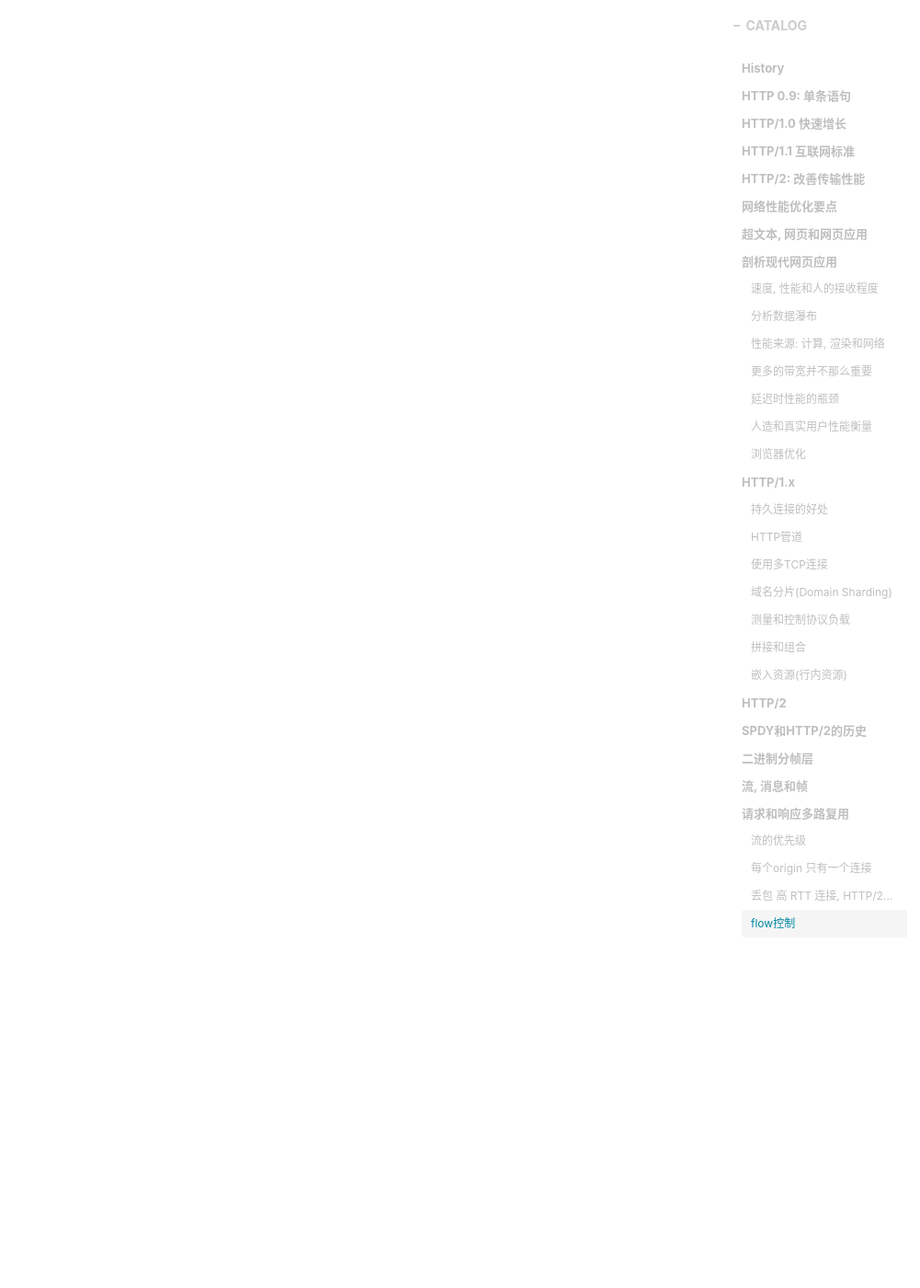
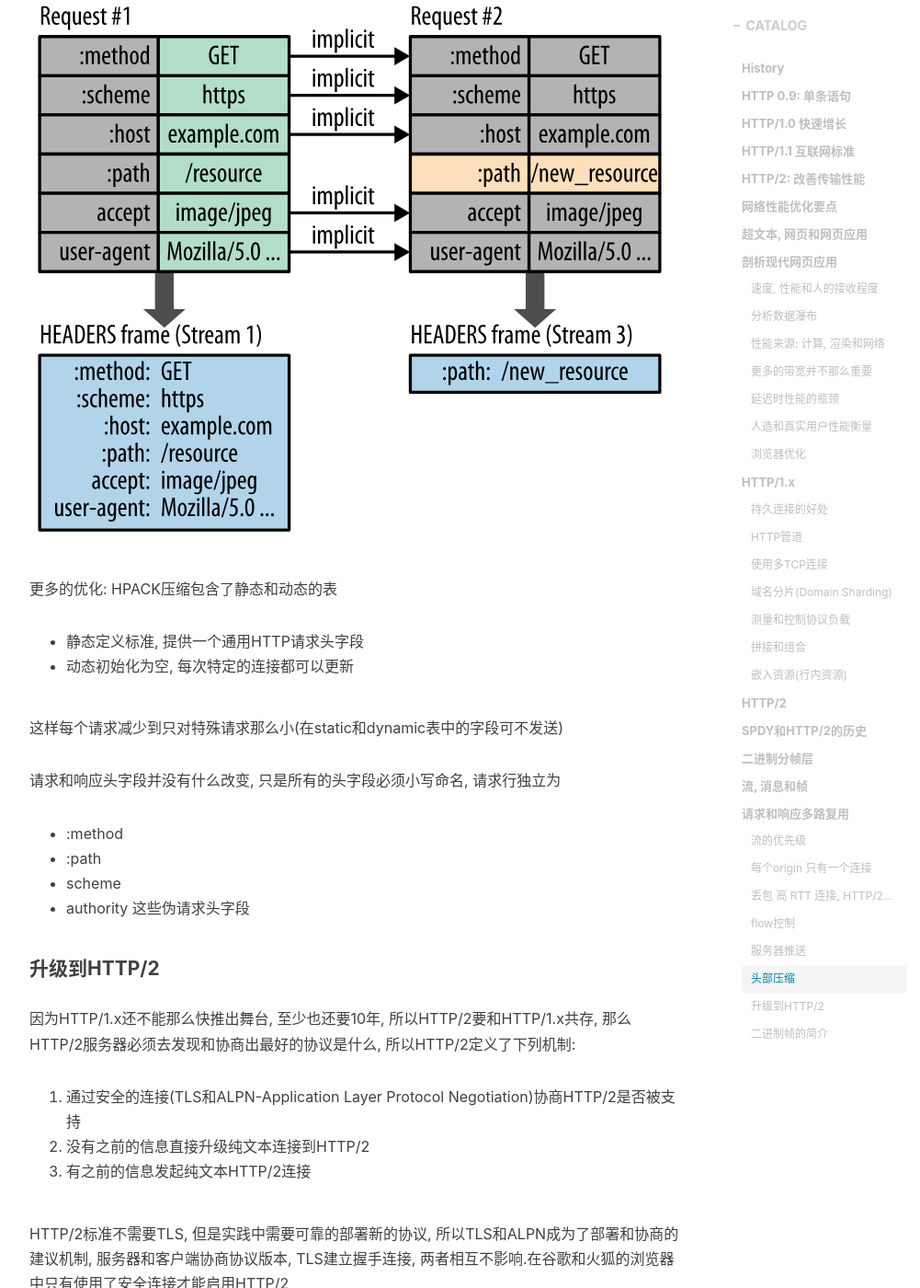
Before and after one commit to JiangLiruii/jiangliruii.github.io, a Jekyll site: the page built from _posts/2018-12-15-Optimize3.md, in a window 1280 px wide and 1400 px high, scrolled down 28703 px. Shown: the whole window at 92% size, without its empty margins (233-1234 px from the left). Built offline with Jekyll 4.4.1, drawn with Linux system fonts in a browser that asks for light colours; comment, search, counter and statistics services are not loaded; some of the changed text lies outside the part shown.

Commit message:
add head compress

````diff
--- a/_posts/2018-12-15-Optimize3.md
+++ b/_posts/2018-12-15-Optimize3.md
@@ -655,7 +655,7 @@ HTTP/2把HTTP协议打散成二进制编码的交换帧, 帧上有具体的流
 - 如果 TCP 串口缩放被禁止的话, 带宽延迟积的影响可能会限制连接吞吐量
 - 当丢包发生时, TCP 拥塞窗口的大小会减小, 同时也会影响整个连接的最大吞吐量
 
-但是这些相比于多请求发送利大于弊, 因为复用同一个请求的好处实在太大. 而且在 TCP 层面也可以解决一部分问题比如 TCP Fast Open, 丢包时按比例减小(Proportional Rate Reduction), 增加初始拥塞窗口等.
+但是这些相比于多请求发送利大于弊, 因为复用同一个请求的好处实在太大. 而且在 TCP 层面也可以解决一部分问题比如 TCP Fast Open, 丢包时按比例减小(Proportional Rate Reduction), 增加初始拥塞窗口等.也要记住, 就算是没有不用TCP和UDP用其他协议也可以跑在HTTP/2的协议上
 
 #### flow控制
 
@@ -670,4 +670,77 @@ HTTP/2提供了一套简单的机制可以让收发双端部署他们自己的
 - flow 控制不能被禁止, 当 HTTP/2连接建立后, 收发双端会交换**SETTINGS**帧, 这回同时设置两个方向的流控制窗口. 默认流控制窗口设置为65535bytes, 但是收端可以设置最大的窗口值(2^31 - 1)bytes, 并且通过接收到任何数据时发送 **WINDOW_UPDATE**帧来维护
 - 流控制是跳对跳的, 而不是段对端, 意味着可以使用中间件去控制使用的资源, 并且基于自由的标准部署资源分配机制.
 
+这个跟TCP的流量控制本质上是一样的, 但是TCP的流量控制不能对同一个HTTP/2复用的流进行区分, 所以就需要它了.
+
 举例: 应用层流控制允许服务器只获取一部分特定资源, 通过降低流控制窗口到0来暂停获取, 并且也可以在之后继续, 比如先获取一张图片的预览图, 先展示, 然后允许更高优先级的获取, 并且在完成加载之后继续获取更多的关键资源,
+
+#### 服务器推送
+服务端在收到某个客户端的请求后, 不仅会发送该请求对应的响应, 也会将未来客户端可能需要的资源一并发送.下图就是客户端发送请求index.html. 服务器将js和css都发送过来了, 避免再次发请求.
+
+![](/img/Optimize/server_send.svg)
+
+其实之前使用的行内资源就已经算是使用了服务器推送了.HTTP/2实现了同样的效果, 而且还有额外的好处
+
+- 可以被浏览器缓存(行内资源不会)
+- 可以在不同页面中共享
+- 能与其他资源多路复用
+- 被服务器排优先级
+- 可被客户端拒绝
+唯一的安全限制是浏览器强制推送资源必须遵从同源策略, 即服务器必须为提供内容授权
+
+**PUSH_PROMISE 101**是服务器在需要预推送时发回给客户端, 让客户端知道之后就不用请求这些数据了和客户端可以通过发**RES_STREAM帧**进行拒绝(因为有可能资源已经缓存下来了, 不用额外请求), 这个拒绝的特性跟推送的功能一样重要. 客户端可以用之前说的流量控制来控制接收的预推送熟练限制, 甚至完全拒绝接收预推送
+
+#### 头部压缩
+头部表示请求的元数据, 在HTTP/1.x中大概有500-800比特, 如果加上cookie的话就会到千字节. HTTP/2使用 **HPACK** 压缩, 包含下列两个技术:
+1. 允许传输静态 Huffman 编码的头
+2. 需要客户端和服务端维护并更新一个索引列表, 包含之前的请求头字段
+
+![](/img/Optimize/HPACK.svg)
+
+更多的优化: HPACK压缩包含了静态和动态的表
+- 静态定义标准, 提供一个通用HTTP请求头字段
+- 动态初始化为空, 每次特定的连接都可以更新
+
+这样每个请求减少到只对特殊请求那么小(在static和dynamic表中的字段可不发送)
+
+请求和响应头字段并没有什么改变, 只是所有的头字段必须小写命名, 请求行独立为
+- :method
+- :path
+- scheme
+- authority
+这些伪请求头字段
+
+#### 升级到HTTP/2
+因为HTTP/1.x还不能那么快推出舞台, 至少也还要10年, 所以HTTP/2要和HTTP/1.x共存, 那么HTTP/2服务器必须去发现和协商出最好的协议是什么, 所以HTTP/2定义了下列机制:
+1. 通过安全的连接(TLS和ALPN-Application Layer Protocol Negotiation)协商HTTP/2是否被支持
+2. 没有之前的信息直接升级纯文本连接到HTTP/2
+3. 有之前的信息发起纯文本HTTP/2连接
+
+HTTP/2标准不需要TLS, 但是实践中需要可靠的部署新的协议, 所以TLS和ALPN成为了部署和协商的建议机制, 服务器和客户端协商协议版本, TLS建立握手连接, 两者相互不影响.在谷歌和火狐的浏览器中只有使用了安全连接才能启用HTTP/2
+
+通过正常的不加密的信道建立HTTP/2连接仍然是可能的, 只是不被流行的浏览器支持, 需要额外的复杂度, 因为HTTP/1.x和HTTP/2都使用80端口, 在没有其他服务端支持的HTTP/2信息的情况下, 客户端可以使用 **HTTP Upgrade**字段来协商
+```
+GET /page HTTP/1.1
+Host: server.example.com
+Connection: Upgrade, HTTP2-Settings
+Upgrade: h2c  -------> 使用升级到HTTP/2头字段的初始化请求
+HTTP2-Settings: (SETTINGS payload) --------> HTTP2设置, Base64URL编码
+
+HTTP/1.1 200 OK -------> 服务器拒绝升级, 返回HTTP/1.1响应
+Content-length: 243
+Content-type: text/html
+
+(... HTTP/1.1 response ...)
+
+          (or)
+
+HTTP/1.1 101 Switching Protocols ------> 服务器接收升级, 转换到新的帧, 没有新的RRT发生
+Connection: Upgrade
+Upgrade: h2c
+
+(... HTTP/2 response ...)
+```
+
+如果客户端选择记住HTTP/2的支持度, 通过DNS记录, 手动配置等, 而不是使用Update字段, 可以在一开始通过不加密信道直接发生HTTP/2帧, 坏的情况下如果服务器拒绝了可以再使用Upgrade流转换到TLS和ALPN协商上.
+
+#### 二进制帧的简介
````
Also changed, not shown: img/Optimize/HPACK.svg (added), img/Optimize/server_send.svg (added).
